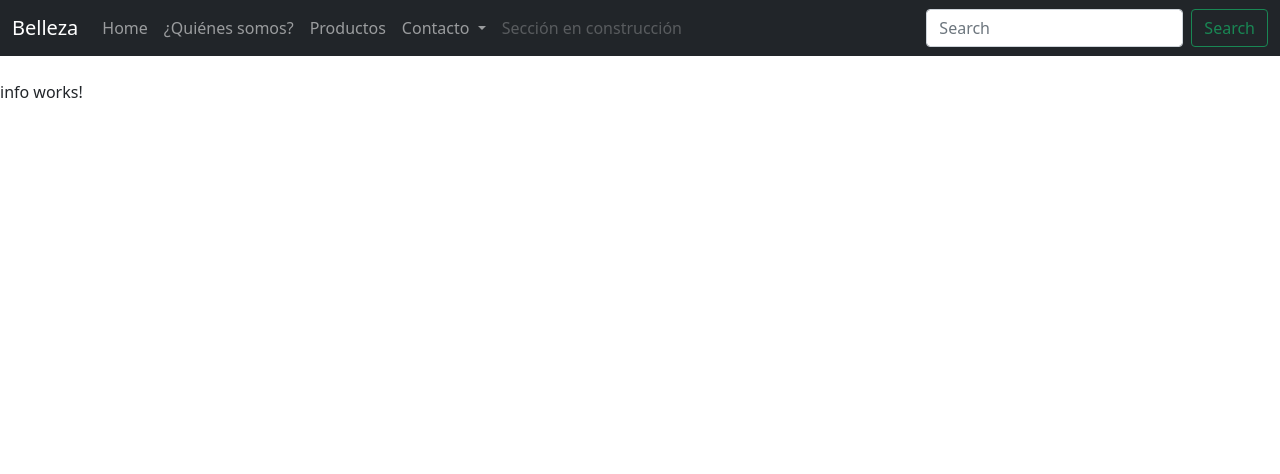
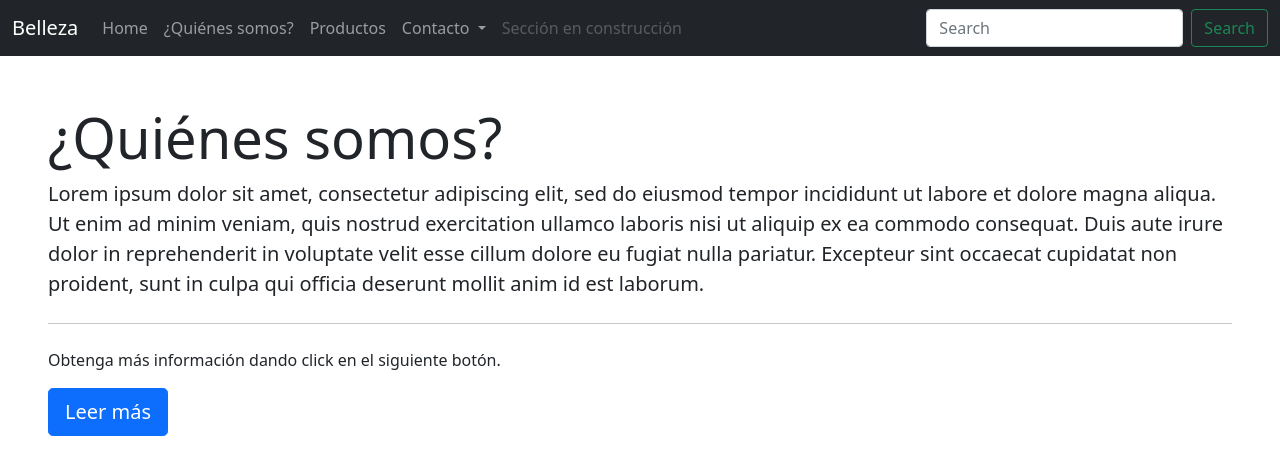
Before and after one commit to ItsGabo/sitio-web-shd, an Angular app in the folder client/: page /info in a window 1280 px wide. Shown: the top 474 px of the page. Built offline with nearby package versions, Linux system fonts and the light colour scheme.

Commit message:
Modificación de los márgenes principales y del componente info

```diff
--- a/client/src/app/app.component.html
+++ b/client/src/app/app.component.html
@@ -1,4 +1,4 @@
 <app-navbar></app-navbar>
-<div class="mt-4">
+<div class="m-5">
   <router-outlet></router-outlet>
 </div>
--- a/client/src/app/components/info/info.component.html
+++ b/client/src/app/components/info/info.component.html
@@ -1 +1,7 @@
-<p>info works!</p>
+<div class="jumbotron">
+    <h1 class="display-4">¿Quiénes somos?</h1>
+    <p class="lead">Lorem ipsum dolor sit amet, consectetur adipiscing elit, sed do eiusmod tempor incididunt ut labore et dolore magna aliqua. Ut enim ad minim veniam, quis nostrud exercitation ullamco laboris nisi ut aliquip ex ea commodo consequat. Duis aute irure dolor in reprehenderit in voluptate velit esse cillum dolore eu fugiat nulla pariatur. Excepteur sint occaecat cupidatat non proident, sunt in culpa qui officia deserunt mollit anim id est laborum.</p>
+    <hr class="my-4">
+    <p>Obtenga más información dando click en el siguiente botón.</p>
+    <a class="btn btn-primary btn-lg" href="#" role="button">Leer más</a>
+</div>
```
